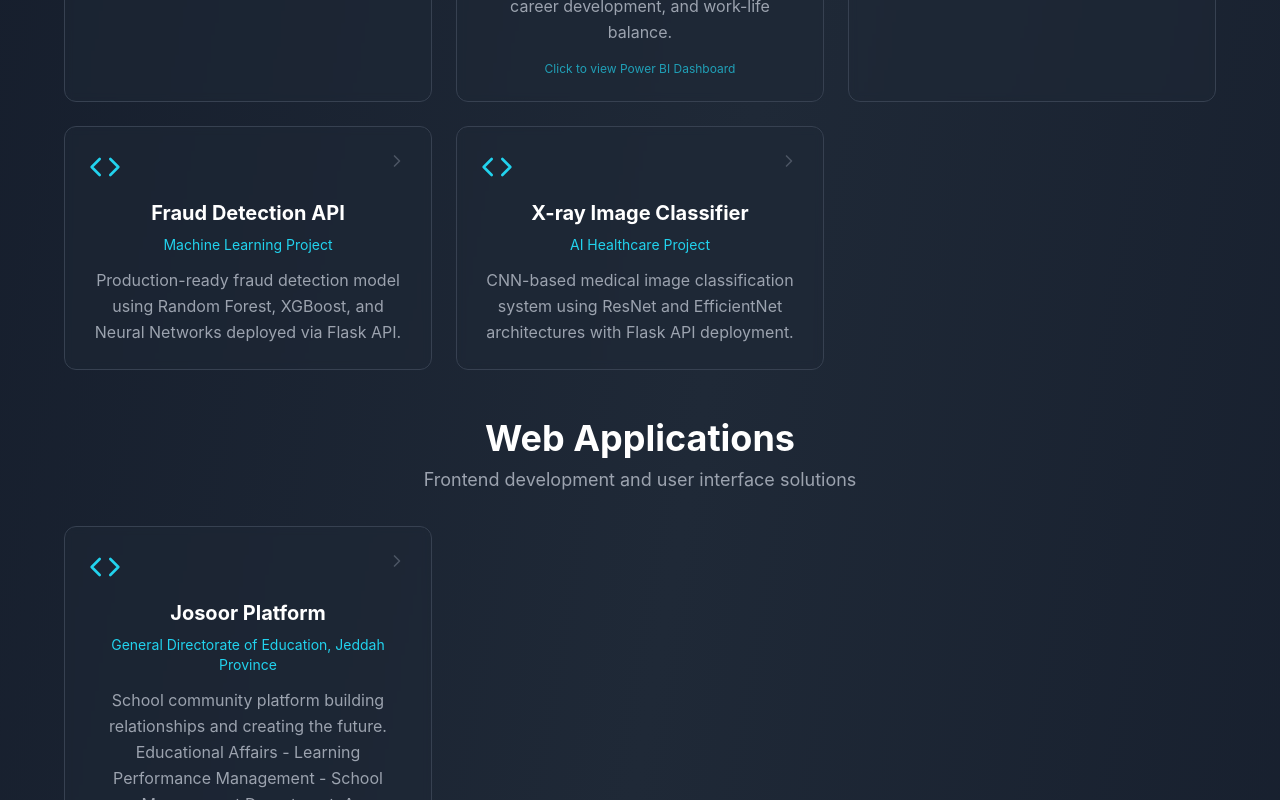
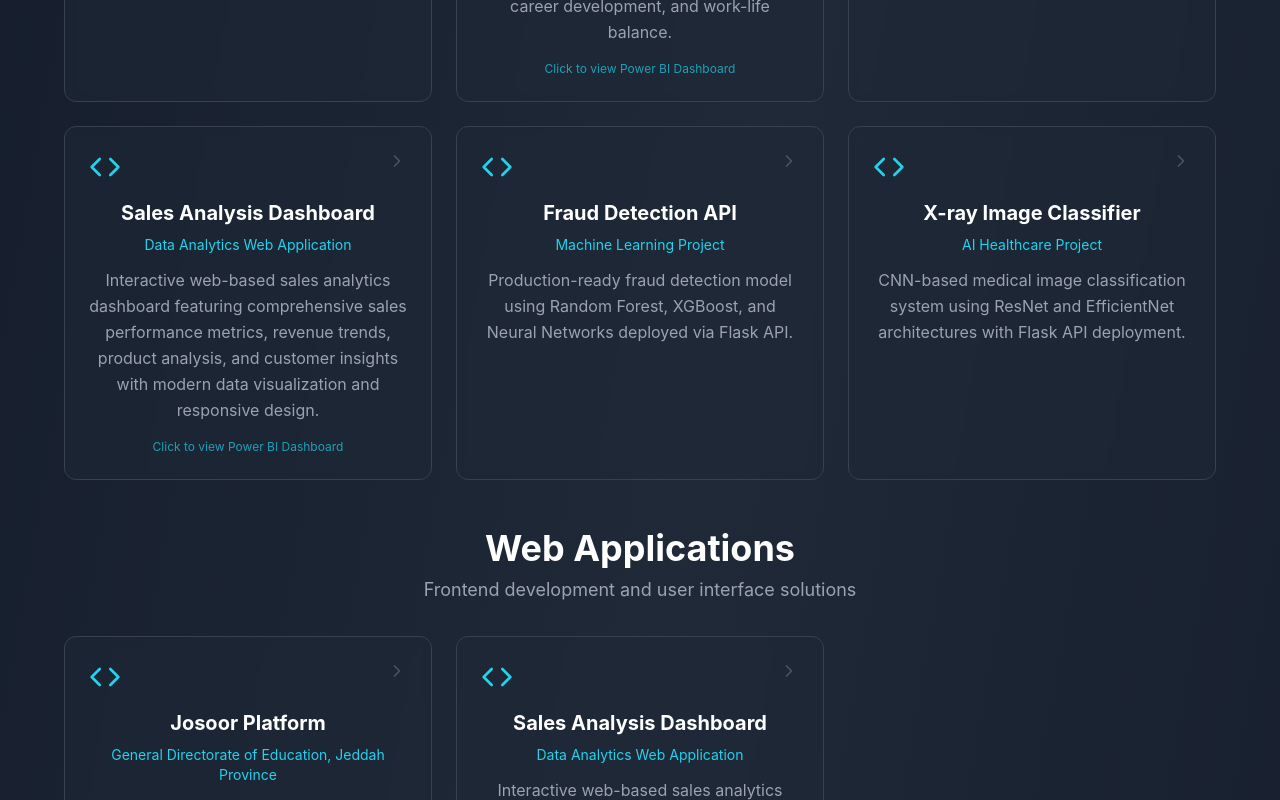
Before and after one commit to ahmedrdwn/Portfolio, a React (Vite) app: page / in a window 1280 px wide. Shown: the part 2820-3620 px from the top of the page. Built offline with nearby package versions, Linux system fonts and the light colour scheme.

Commit message:
Add Sales Analysis Dashboard to Web Applications section

```diff
--- a/src/App.tsx
+++ b/src/App.tsx
@@ -98,6 +98,13 @@ const translations = {
           org: "General Directorate of Education, Jeddah Province",
           description: "School community platform building relationships and creating the future. Educational Affairs - Learning Performance Management - School Management Department. A comprehensive web application designed to enhance school community engagement and educational management.",
           link: "https://josoor-platform.vercel.app/",
+          type: "webapp"
+        },
+        {
+          title: "Sales Analysis Dashboard",
+          org: "Data Analytics Web Application",
+          description: "Interactive web-based sales analytics dashboard featuring comprehensive sales performance metrics, revenue trends, product analysis, and customer insights with modern data visualization and responsive design.",
+          link: "sales-analysis.html",
           type: "webapp"
         },
         {
@@ -293,6 +300,13 @@ const translations = {
           org: "الإدارة العامة للتعليم بمحافظة جدة",
           description: "منصة المجتمع المدرسي .. نبني علاقات... نصنع مستقبلاً. الشؤون التعليمية - إدارة أداء التعلم - قسم الإدارة المدرسية. تطبيق ويب شامل مصمم لتعزيز مشاركة المجتمع المدرسي وإدارة التعليم.",
           link: "https://josoor-platform.vercel.app/",
+          type: "webapp"
+        },
+        {
+          title: "لوحة تحليل المبيعات",
+          org: "تطبيق ويب لتحليل البيانات",
+          description: "لوحة تحليل المبيعات التفاعلية على الويب تتضمن مقاييس شاملة لأداء المبيعات واتجاهات الإيرادات وتحليل المنتجات ورؤى العملاء مع التصور الحديث للبيانات والتصميم المتجاوب.",
+          link: "sales-analysis.html",
           type: "webapp"
         },
         {
```
